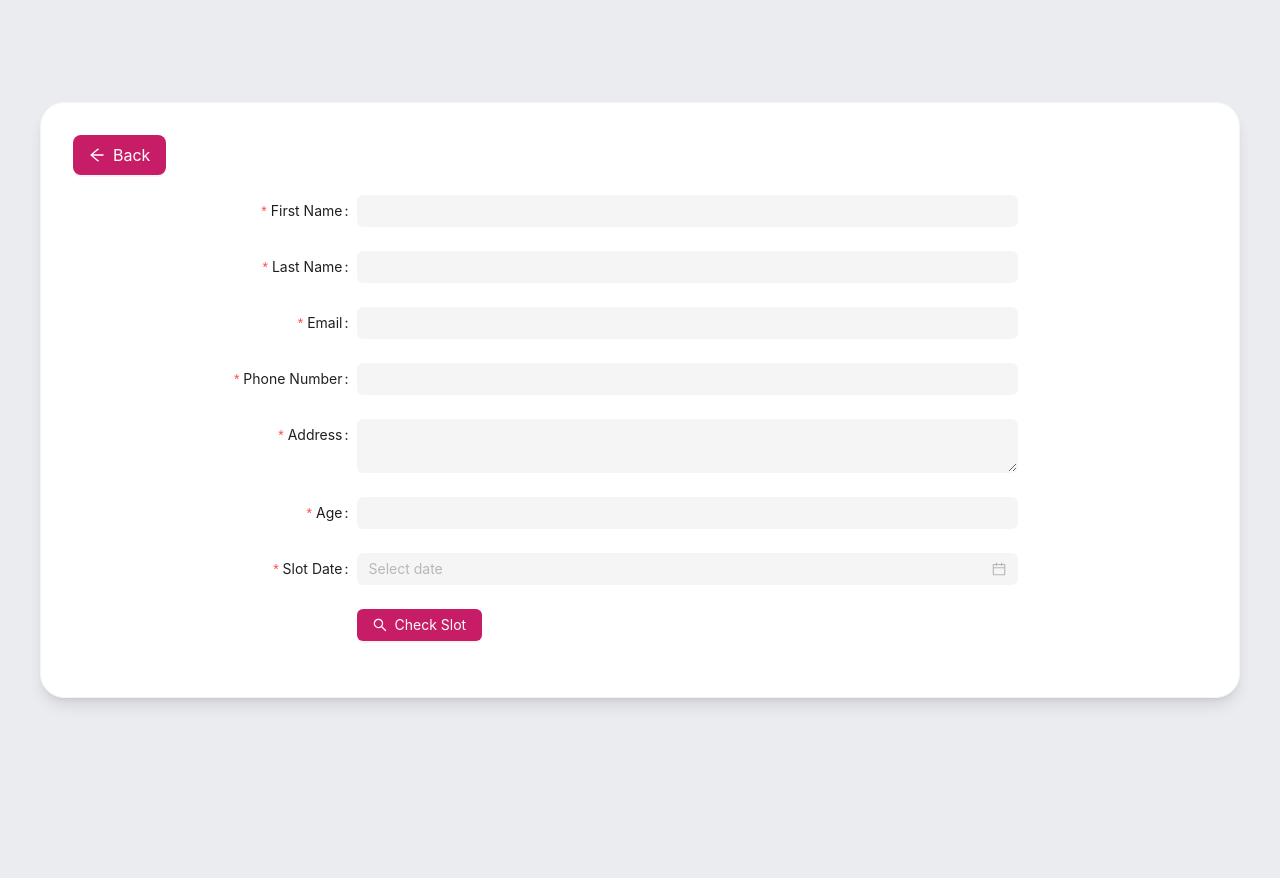
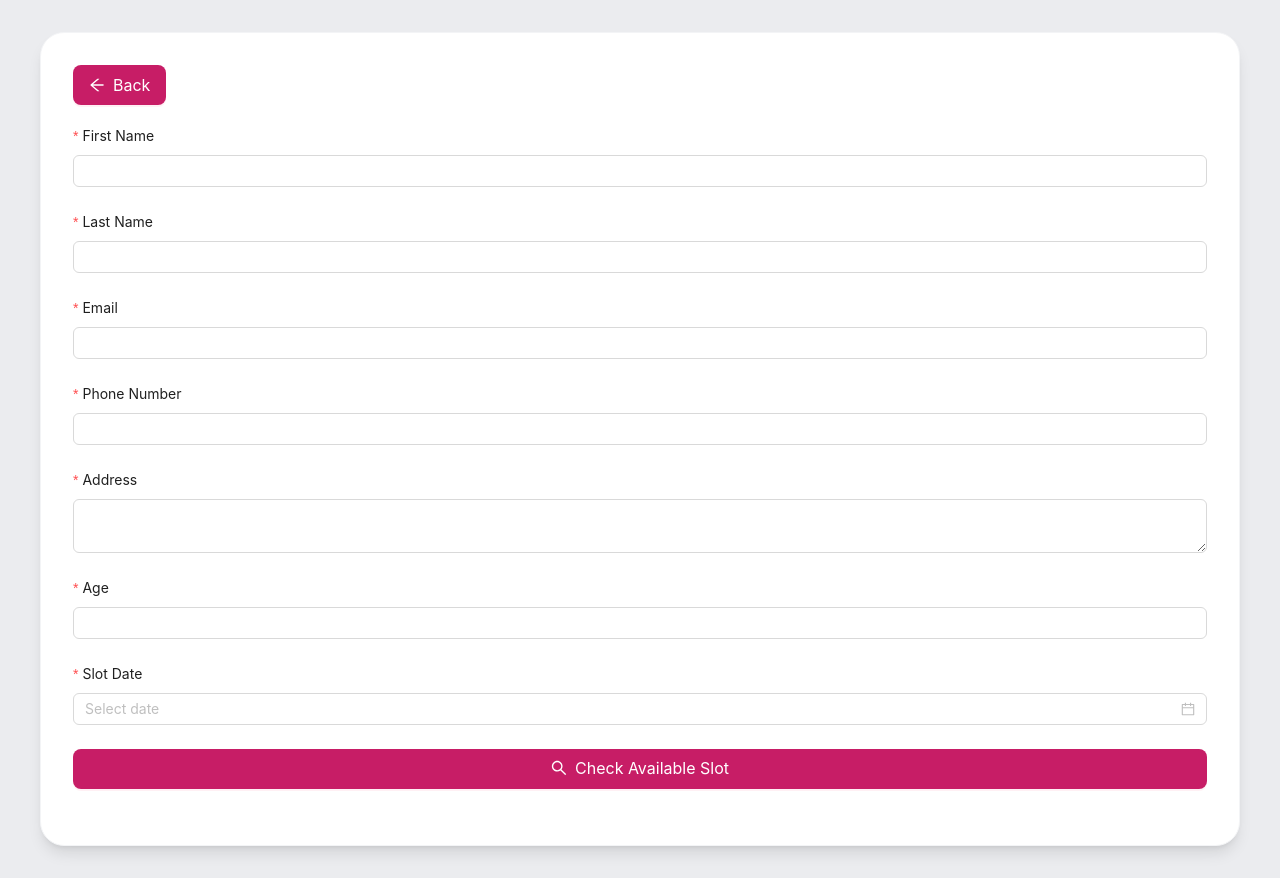
Before and after one commit to Mir-Labib-Hossain/projects-3-in-1, a Next.js app: page /task-1/appointment-form in a window 1280 px wide. Before the commit the page ends 800 px from the top, so only its background shows below. Built offline with nearby package versions, Linux system fonts and the light colour scheme.

Commit message:
Fine Tuned

```diff
--- a/app/layout.tsx
+++ b/app/layout.tsx
@@ -20,16 +20,13 @@ export default function RootLayout({
       <body className={inter.className}>
         <ConfigProvider
           theme={{
-            token: {
-              colorPrimary: "#C71D66",
-            },
+            token: { colorPrimary: "#C71D66" },
           }}
         >
           <div className="min-h-screen w-screen flex justify-center items-center">
             <div className="flex flex-col gap-5 w-[1200px] bg-white shadow-lg border-gray-100 border sm:rounded-3xl p-8 m-8">{children}</div>
           </div>
         </ConfigProvider>
-
       </body>
     </html>
   );
--- a/app/page.tsx
+++ b/app/page.tsx
@@ -1,5 +1,4 @@
 import { CheckCircleOutlined } from "@ant-design/icons";
-
 import { Button } from "antd";
 import Link from "next/link";
 
@@ -11,16 +10,19 @@ export default function Home() {
           Task - 01 : Form Validation
         </Button>
       </Link>
+
       <Link href="/task-2" className="w-full">
         <Button size="large" type="primary" icon={<CheckCircleOutlined />} block>
           Task - 02 : 15% Vat & Sum
         </Button>
       </Link>
+
       <Link href="/task-3" className="w-full">
         <Button size="large" type="primary" icon={<CheckCircleOutlined />} block>
           Task - 03 : Movie Search
         </Button>
       </Link>
+
       <p className="text-gray-600 italic">Note: Optimized for laptops and desktops screens. Not responsive on mobile devices.</p>
     </>
   );
--- a/app/task-1/appointment-form/page.tsx
+++ b/app/task-1/appointment-form/page.tsx
@@ -1,4 +1,5 @@
 "use client";
+
 import { useAppDispatch, useAppSelector } from "@/redux/hooks";
 import { saveAppointmentList } from "@/redux/slices/task1Slice";
 import { PlusOutlined, SearchOutlined } from "@ant-design/icons";
@@ -37,17 +38,16 @@ const AppointmentFormPage = () => {
   };
 
   const onFinish = (values: IAppointment) => {
+    const formattedDate = dayjs(values.date).format("DD/MM/YYYY");
+    const existingSlots = appointmentList.filter(({ date }) => date === formattedDate).map((item) => item.slot) || [];
+    const availableSlots = defaultSlots.filter((slot) => !existingSlots.includes(slot));
+
     showSlotModal();
-
-    const formattedDate = dayjs(values.date).format("DD/MM/YYYY");
     setAppointmentForm({
       ...values,
       date: formattedDate,
       slot: "", // temporary empty
     });
-
-    const existingSlots = appointmentList.filter(({ date }) => date === formattedDate).map((item) => item.slot) || [];
-    const availableSlots = defaultSlots.filter((slot) => !existingSlots.includes(slot));
     setAvailableSlots(availableSlots);
   };
 
@@ -61,15 +61,13 @@ const AppointmentFormPage = () => {
   return (
     <>
       <BackButton to="/task-1" />
-      <Form {...formItemLayout} variant="filled" {...formItemLayout} form={form} name="register" onFinish={onFinish}>
+      <Form variant="outlined" layout="vertical" form={form} onFinish={onFinish}>
         <Item label="First Name" name="firstName" rules={[{ required: true, message: "Please input your first name!" }]}>
           <Input />
         </Item>
-
         <Item label="Last Name" name="lastName" rules={[{ required: true, message: "Please input your last name!" }]}>
           <Input />
         </Item>
-
         <Item
           label="Email"
           name="email"
@@ -86,28 +84,25 @@ const AppointmentFormPage = () => {
         >
           <Input />
         </Item>
-
         <Item label="Phone Number" name="phoneNumber" rules={[{ required: true, message: "Please input your phone number!" }]}>
           <Input />
         </Item>
-
         <Item label="Address" name="address" rules={[{ required: true, message: "Please input your address!" }]}>
           <Input.TextArea />
         </Item>
-
         <Item label="Age" name="age" rules={[{ required: true, message: "Please input your age!" }]}>
           <InputNumber style={{ width: "100%" }} />
         </Item>
-
         <Item label="Slot Date" name="date" rules={[{ required: true, message: "Please input a date to check available slot!" }]}>
           <DatePicker style={{ width: "100%" }} />
         </Item>
-        <Item wrapperCol={{ offset: 6, span: 16 }}>
-          <Button type="primary" htmlType="submit" icon={<SearchOutlined />}>
-            Check Slot
+        <Item>
+          <Button type="primary" htmlType="submit" icon={<SearchOutlined />} block size="large">
+            Check Available Slot
           </Button>
         </Item>
       </Form>
+
       <Modal title="Edit" centered open={isOpenSlotModal} footer={null} onCancel={closeSlotModal}>
         <Item label="Slot">
           <Select placeholder="Select a slot" value={appointmentForm?.slot || null} onChange={(value) => setAppointmentForm((prev) => (prev ? { ...prev, slot: value } : prev))} options={availableSlots.map((slot) => ({ label: slot, value: slot }))} />
@@ -127,14 +122,3 @@ const AppointmentFormPage = () => {
 export default AppointmentFormPage;
 
 const defaultSlots = ["4:00 - 5:00", "5:00 - 6:00", "6:00 - 7:00"];
-
-const formItemLayout = {
-  labelCol: {
-    xs: { span: 24 },
-    sm: { span: 6 },
-  },
-  wrapperCol: {
-    xs: { span: 24 },
-    sm: { span: 14 },
-  },
-};
--- a/components/MovieCard.tsx
+++ b/components/MovieCard.tsx
@@ -13,9 +13,10 @@ type Props = { movie: IMovie };
 
 const MovieCard = ({ movie }: Props) => {
   const { Poster, Title, Type, Year, imdbID } = movie;
+
   return (
-    <div className="p-4 duration-500 flex flex-col my-6 text-gray-700 shadow-md gap-5 rounded-xl hover:rounded-1xl w-[210px]">
-      <div className="h-[280px] duration-500 overflow-hidden hover:rounded-xl">
+    <div className="p-4 duration-500 flex flex-col my-6 text-gray-700 shadow-md hover:shadow-2xl gap-5 rounded-xl hover:rounded-1xl w-[210px]">
+      <div className="h-[280px] duration-500 overflow-hidden hover:rounded-2xl">
         <div
           className="h-[280px] duration-1000 ease-in-out hover:scale-125 w-full bg-cover bg-no-repeat bg-center"
           style={{
```
